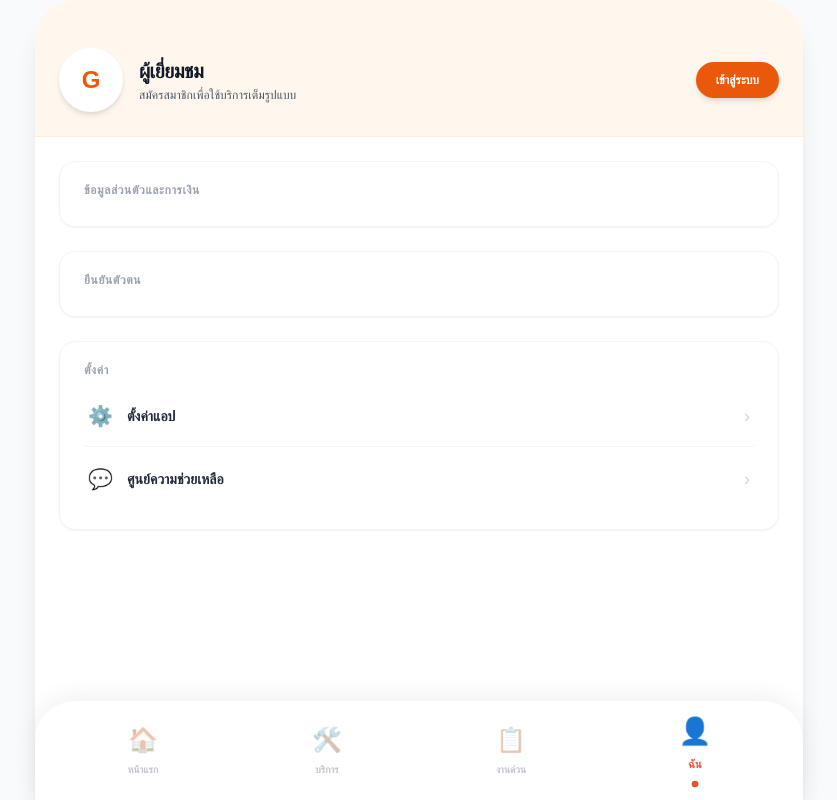
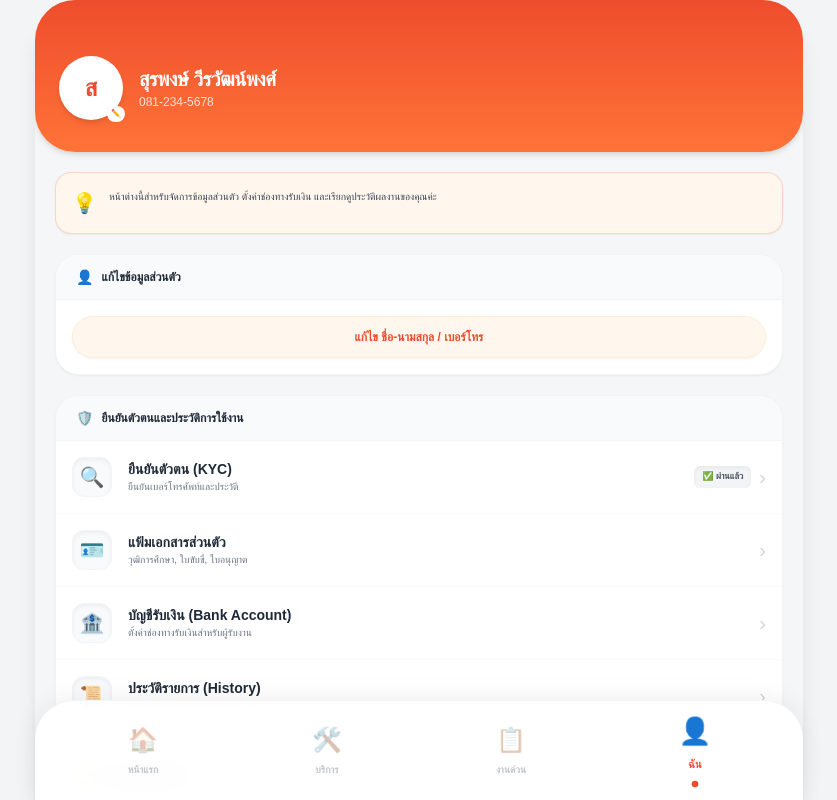
Before and after one commit to BSam-B3/jong-jaroen, a Next.js app: page /profile in a window 1280 px wide. Shown: the top 800 px of the page, without its empty margins (221-1058 px from the left). Built offline with nearby package versions, Linux system fonts and the light colour scheme; no server answers.

Commit message:
Refactor ProfilePage and add MenuRow component

```diff
--- a/app/profile/page.tsx
+++ b/app/profile/page.tsx
@@ -1,28 +1,164 @@
 'use client';
-
-import { useState, useEffect } from 'react';
-import { supabase } from '@/lib/supabase';
-import Link from 'next/link';
 import { useRouter } from 'next/navigation';
 
-// ✅ เติม : any ตรงนี้ เพื่อแก้ Error TypeScript ของ Vercel
-function ProfileMenuRow({ icon, label, href, status, isPrivate = false, isLoggedIn = false }: any) {
-  if (isPrivate && !isLoggedIn) return null;
+export default function ProfilePage() {
+  const router = useRouter();
+
+  // จำลองข้อมูลผู้ใช้
+  const user = {
+    name: 'สุรพงษ์ วีรวัฒน์พงศ์',
+    initial: 'ส',
+    phone: '081-234-5678',
+    role: 'ผู้ให้บริการยืนยันตัวตนแล้ว',
+    kyc_status: 'approved',
+  };
 
   return (
-    <Link href={href} className="flex items-center justify-between py-4 border-b border-gray-100 last:border-0 hover:bg-gray-50 px-2 rounded-lg transition-colors">
-      <div className="flex items-center gap-3.5">
-        <span className="text-xl text-gray-700">{icon}</span>
+    <div className="min-h-screen bg-gray-100 flex justify-center pb-24">
+      {/* 🧩 ตัวแอป Container */}
+      <div className="w-full sm:max-w-2xl md:max-w-3xl bg-[#F4F6F8] min-h-screen relative flex flex-col shadow-xl overflow-x-hidden rounded-t-[2.5rem]">
+
+        {/* 🟠 Header (โทนส้มทอง Shopee) */}
+        <div className="bg-gradient-to-b from-[#EE4D2D] to-[#FF7337] rounded-b-[2.5rem] p-6 pt-12 shadow-md relative z-10">
+          {/* เอาปุ่มย้อนกลับออก เพราะหน้านี้กลายเป็นหน้าหลักของแท็บแล้ว */}
+          <div className="flex items-center gap-4 mt-2 mb-2">
+             {/* รูปโปรไฟล์ */}
+            <div className="w-16 h-16 bg-white rounded-full border-2 border-white/20 shadow-md flex items-center justify-center text-2xl font-black text-[#EE4D2D] relative flex-shrink-0">
+              {user.initial}
+              <div className="absolute -bottom-1 -right-1 bg-white rounded-full p-1 shadow-sm">
+                <span className="text-[8px] text-gray-600 block leading-none">✏️</span>
+              </div>
+            </div>
+
+            <div className="text-white">
+              <h1 className="text-xl font-black tracking-tight leading-tight">{user.name}</h1>
+              <p className="text-white/80 text-xs mt-0.5">{user.phone}</p>
+            </div>
+          </div>
+        </div>
+
+        {/* 📋 ส่วนเนื้อหาหลัก (Hub เมนูเอกสาร) */}
+        <div className="p-5 space-y-5 relative z-20">
+
+          <div className="bg-orange-50 border border-[#EE4D2D]/20 rounded-2xl p-4 flex items-start gap-3 shadow-sm">
+             <span className="text-xl">💡</span>
+             <p className="text-[10px] text-gray-700 leading-relaxed font-medium">
+               หน้าต่างนี้สำหรับจัดการข้อมูลส่วนตัว ตั้งค่าช่องทางรับเงิน และเรียกดูประวัติผลงานของคุณค่ะ
+             </p>
+          </div>
+
+          {/* 👤 หมวด: แก้ไขข้อมูลส่วนตัว */}
+          <div className="bg-white rounded-[1.5rem] shadow-sm border border-gray-100 overflow-hidden">
+            <div className="px-5 py-3 bg-gray-50 border-b border-gray-100 flex items-center gap-2">
+              <span className="text-[#EE4D2D] text-sm">👤</span>
+              <h3 className="font-bold text-gray-800 text-xs">แก้ไขข้อมูลส่วนตัว</h3>
+            </div>
+
+            <div className="p-4 text-center">
+               <button className="w-full text-xs font-bold text-[#EE4D2D] bg-orange-50 px-6 py-3 rounded-full border border-orange-100 active:scale-95 transition-transform shadow-sm">
+                 แก้ไข ชื่อ-นามสกุล / เบอร์โทร
+               </button>
+            </div>
+          </div>
+
+          {/* 🛡️ หมวด: ยืนยันตัวตน แฟ้มเอกสาร และประวัติ */}
+          <div className="bg-white rounded-[1.5rem] shadow-sm border border-gray-100 overflow-hidden">
+            <div className="px-5 py-3 bg-gray-50 border-b border-gray-100 flex items-center gap-2">
+              <span className="text-[#EE4D2D] text-sm">🛡️</span>
+              <h3 className="font-bold text-gray-800 text-xs">ยืนยันตัวตนและประวัติการใช้งาน</h3>
+            </div>
+
+            <MenuRow
+              icon="🔍"
+              title="ยืนยันตัวตน (KYC)"
+              subtitle="ยืนยันเบอร์โทรศัพท์และประวัติ"
+              status={user.kyc_status === 'approved' ? '✅ ผ่านแล้ว' : '⏳ รอยืนยัน'}
+              onClick={() => router.push('/profile/kyc')}
+            />
+            <MenuRow
+              icon="🪪"
+              title="แฟ้มเอกสารส่วนตัว"
+              subtitle="วุฒิการศึกษา, ใบขับขี่, ใบอนุญาต"
+              onClick={() => router.push('/profile/licenses')}
+            />
+            <MenuRow
+              icon="🏦"
+              title="บัญชีรับเงิน (Bank Account)"
+              subtitle="ตั้งค่าช่องทางรับเงินสำหรับผู้รับงาน"
+              onClick={() => router.push('/profile/bank')}
+            />
+            {/* ✅ เพิ่มเมนูประวัติต่อจาก Bank ตามที่บีสามรีเควส */}
+            <MenuRow
+              icon="📜"
+              title="ประวัติรายการ (History)"
+              subtitle="บันทึกกิจกรรมและประวัติการจ้างงาน"
+              onClick={() => router.push('/history')}
+            />
+          </div>
+
+          {/* 🏆 หมวด: ผลงานและใบรับรอง */}
+          <div className="bg-white rounded-[1.5rem] shadow-sm border border-gray-100 overflow-hidden">
+            <div className="px-5 py-3 bg-gray-50 border-b border-gray-100 flex items-center gap-2">
+              <span className="text-[#EE4D2D] text-sm">🏆</span>
+              <h3 className="font-bold text-gray-800 text-xs">ผลงานและใบรับรอง</h3>
+            </div>
+
+            <MenuRow
+              icon="🖼️"
+              title="คลังใบประกาศ (Certificates)"
+              subtitle="อัปโหลดใบประกาศ / ใบผ่านงาน"
+              onClick={() => router.push('/profile/certificate')}
+            />
+            <MenuRow
+              icon="📋"
+              title="เรซูเม่และประวัติงาน (Portfolio)"
+              subtitle="ดาวน์โหลดประวัติการทำงาน (PDF)"
+              onClick={() => router.push('/profile/portfolio')}
+            />
+          </div>
+
+          <div className="pb-8">
+            <button className="w-full bg-gray-100 text-gray-700 py-4 rounded-xl font-bold text-sm shadow-inner hover:bg-gray-200 active:scale-[0.98] transition-all">
+              ออกจากระบบ
+            </button>
+          </div>
+
+        </div>
+
+        {/* ✅ Bottom Navigation (จัดใหม่เหลือ 4 ไอคอน สำหรับหน้า Profile) */}
+        <div className="fixed bottom-0 w-full sm:max-w-2xl md:max-w-3xl bg-white/95 backdrop-blur-md border-t border-gray-100 px-4 py-4 flex justify-around items-center shadow-[0_-4px_25px_rgba(0,0,0,0.06)] rounded-t-[2.5rem] z-50">
+          <NavItem icon="🏠" label="หน้าแรก" active={false} onClick={() => router.push('/')} />
+          <NavItem icon="🛠️" label="บริการ" active={false} onClick={() => router.push('/services')} />
+          <NavItem icon="📋" label="งานด่วน" active={false} onClick={() => router.push('/win-online')} />
+          <NavItem icon="👤" label="ฉัน" active={true} onClick={() => {}} />
+        </div>
+
+      </div>
+    </div>
+  );
+}
+
+// คอมโพเนนต์ย่อยสำหรับแถวเมนู
+function MenuRow({ icon, title, subtitle, onClick, status }: any) {
+  return (
+    <div
+      onClick={onClick}
+      className="flex items-center justify-between p-4 border-b border-gray-50 last:border-0 cursor-pointer hover:bg-gray-50 active:bg-gray-100 transition-colors"
+    >
+      <div className="flex items-center gap-4">
+        <div className="w-10 h-10 bg-gray-50 rounded-xl flex items-center justify-center text-xl shadow-inner border border-gray-100 shrink-0">
+          {icon}
+        </div>
         <div>
-          <span className="font-bold text-gray-800 text-sm">{label}</span>
-          {status && <p className="text-[10px] text-gray-500 mt-0.5">{status}</p>}
+          <h4 className="text-sm font-bold text-gray-800 leading-tight">{title}</h4>
+          {subtitle && <p className="text-[10px] text-gray-500 mt-0.5 leading-tight">{subtitle}</p>}
         </div>
       </div>
-      <div className="flex items-center gap-2">
-        {status && <span className="text-[9px] font-bold bg-gray-100 px-2.5 py-1 rounded-full text-gray-600 shadow-inner">{status}</span>}
-        <span className="text-gray-300 text-lg">›</span>
+      <div className="flex items-center gap-2 flex-shrink-0 ml-2">
+        {status && <span className="text-[9px] font-bold bg-gray-100 px-2 py-1 rounded-md text-gray-600 shadow-inner">{status}</span>}
+        <span className="text-gray-300 text-xl leading-none">›</span>
       </div>
-    </Link>
+    </div>
   );
 }
 
@@ -36,100 +172,3 @@ function NavItem({ icon, label, active, onClick }: any) {
     </div>
   );
 }
-
-export default function ProfilePage() {
-  const [user, setUser] = useState<any>(null);
-  const [loading, setLoading] = useState(true);
-  const router = useRouter();
-
-  useEffect(() => {
-    async function getUserData() {
-      const { data: { session } } = await supabase.auth.getSession();
-      if (session) {
-        setUser(session.user);
-      }
-      setLoading(false);
-    }
-    getUserData();
-  }, []);
-
-  const isLoggedIn = !!user;
-
-  const handleSignOut = async () => {
-    await supabase.auth.signOut();
-    router.push('/login');
-  };
-
-  if (loading) return <div className="min-h-screen bg-gray-50 flex items-center justify-center font-bold text-gray-500">กำลังโหลด...</div>;
-
-  return (
-    <div className="min-h-screen bg-gray-50 flex justify-center pb-24">
-      <div className="w-full sm:max-w-2xl md:max-w-3xl bg-white min-h-screen relative flex flex-col shadow-xl overflow-x-hidden rounded-t-[2.5rem]">
-
-        {/* 🟠 ส่วนหัว Profile */}
-        <div className="bg-orange-50 p-6 pt-12 flex items-center gap-4 border-b border-orange-100">
-          <div className="w-16 h-16 bg-white rounded-full border-4 border-white shadow-md flex items-center justify-center text-2xl font-black text-orange-600 flex-shrink-0">
-            {isLoggedIn ? (user.user_metadata?.full_name?.charAt(0) || user.email?.charAt(0).toUpperCase()) : 'G'}
-          </div>
-          <div>
-            <h1 className="text-xl font-black text-gray-900 tracking-tight">
-              {isLoggedIn ? (user.user_metadata?.full_name || user.email?.split('@')[0]) : 'ผู้เยี่ยมชม'}
-            </h1>
-            <p className="text-gray-600 text-xs mt-0.5">
-              {isLoggedIn ? user.email : 'สมัครสมาชิกเพื่อใช้บริการเต็มรูปแบบ'}
-            </p>
-          </div>
-          {!isLoggedIn && (
-            <Link href="/login" className="ml-auto bg-orange-600 text-white px-5 py-2.5 rounded-full text-xs font-bold shadow-md hover:bg-orange-700 active:scale-95 transition-all">
-              เข้าสู่ระบบ
-            </Link>
-          )}
-        </div>
-
-        {/* 📋 ส่วนรายการเมนู */}
-        <div className="p-6 space-y-6 flex-1 pb-24">
-
-          <div className="bg-white rounded-2xl p-5 border border-gray-100 shadow-sm">
-            <h2 className="text-xs font-black text-gray-400 uppercase tracking-wider mb-2 px-1">ข้อมูลส่วนตัวและการเงิน</h2>
-            <div className="space-y-0.5">
-              <ProfileMenuRow icon="💳" label="บัญชีรับเงิน (Bank Account)" href="/profile/bank-account" status="ตั้งค่าช่องทางรับเงิน" isPrivate={true} isLoggedIn={isLoggedIn} />
-              {/* ✅ เมนูประวัติรายการ ย้ายมาอยู่ที่นี่แล้ว */}
-              <ProfileMenuRow icon="📜" label="ประวัติรายการ" href="/history" status="บันทึกกิจกรรมทั้งหมด" isPrivate={true} isLoggedIn={isLoggedIn} />
-            </div>
-          </div>
-
-          <div className="bg-white rounded-2xl p-5 border border-gray-100 shadow-sm">
-            <h2 className="text-xs font-black text-gray-400 uppercase tracking-wider mb-2 px-1">ยืนยันตัวตน</h2>
-            <div className="space-y-0.5">
-              <ProfileMenuRow icon="🛡️" label="ยืนยันตัวตน (KYC)" href="/profile/kyc" status="ผ่านแล้ว" isPrivate={true} isLoggedIn={isLoggedIn} />
-            </div>
-          </div>
-
-          <div className="bg-white rounded-2xl p-5 border border-gray-100 shadow-sm">
-            <h2 className="text-xs font-black text-gray-400 uppercase tracking-wider mb-2 px-1">ตั้งค่า</h2>
-            <div className="space-y-0.5">
-              <ProfileMenuRow icon="⚙️" label="ตั้งค่าแอป" href="/settings" />
-              <ProfileMenuRow icon="💬" label="ศูนย์ความช่วยเหลือ" href="/help" />
-            </div>
-          </div>
-
-          {isLoggedIn && (
-            <button onClick={handleSignOut} className="w-full bg-gray-100 text-gray-700 py-4 rounded-xl font-bold text-sm shadow-inner hover:bg-gray-200 active:scale-[0.98] transition-all mt-4">
-              ออกจากระบบ
-            </button>
-          )}
-
-        </div>
-
-        {/* ✅ Bottom Navigation (จัดใหม่เหลือ 4 ไอคอน) */}
-        <div className="fixed bottom-0 w-full sm:max-w-2xl md:max-w-3xl bg-white/95 backdrop-blur-md border-t border-gray-100 px-4 py-4 flex justify-around items-center shadow-[0_-4px_25px_rgba(0,0,0,0.06)] rounded-t-[2.5rem] z-50">
-          <NavItem icon="🏠" label="หน้าแรก" active={false} onClick={() => router.push('/')} />
-          <NavItem icon="🛠️" label="บริการ" active={false} onClick={() => router.push('/services')} />
-          <NavItem icon="📋" label="งานด่วน" active={false} onClick={() => router.push('/win-online')} />
-          <NavItem icon="👤" label="ฉัน" active={true} onClick={() => {}} />
-        </div>
-
-      </div>
-    </div>
-  );
-}
```
